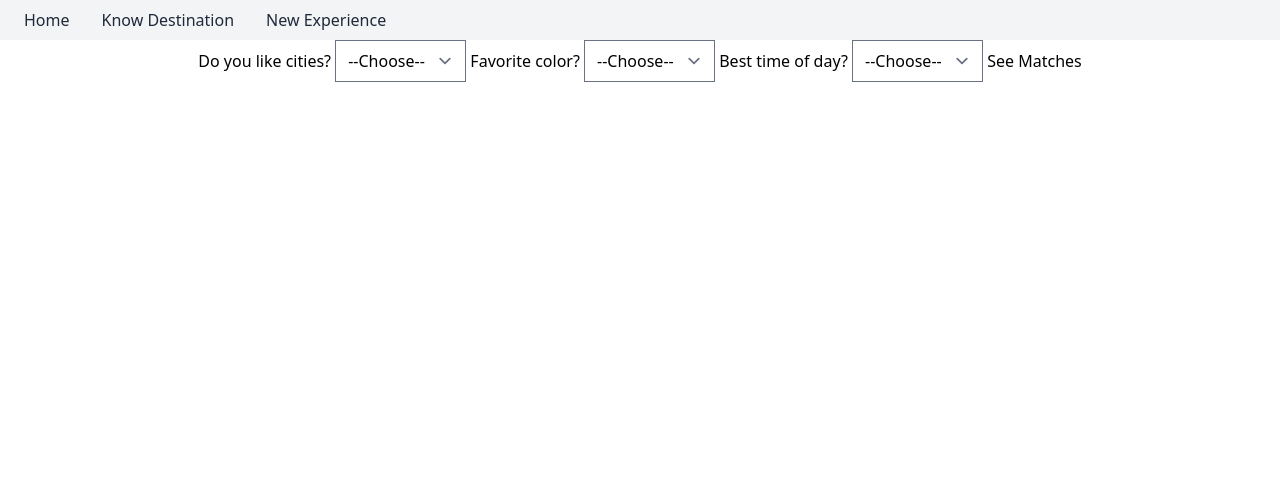
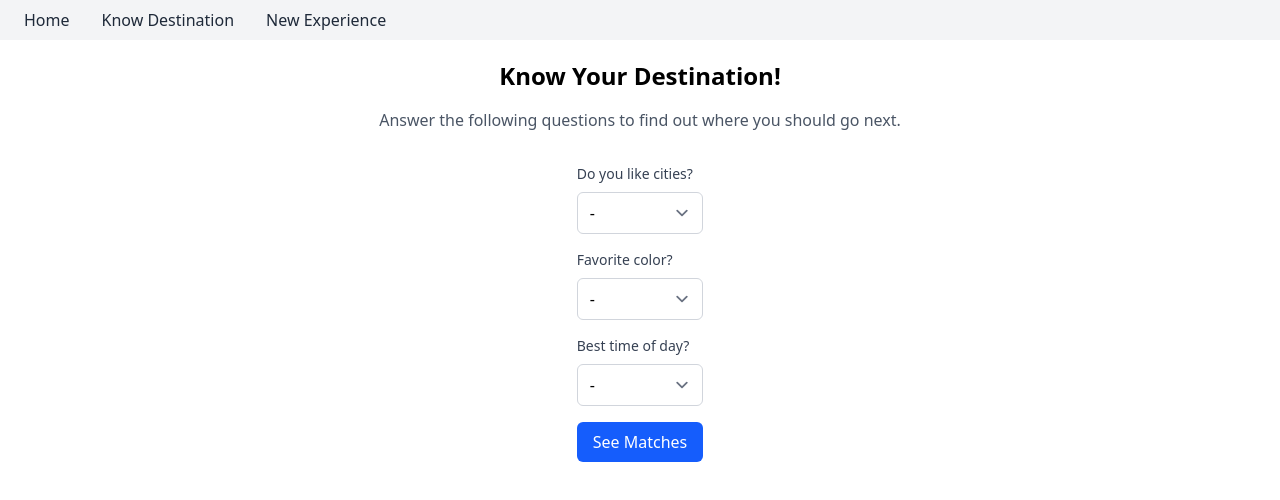
Before and after one commit to LauraBirau/hp-polluless, a SvelteKit app: page /know-destination in a window 1280 px wide. Shown: the top 500 px of the page. Built offline with nearby package versions, Linux system fonts and the light colour scheme.

Commit message:
added some tailwind

```diff
--- a/src/routes/answer-know-destination/+page.svelte
+++ b/src/routes/answer-know-destination/+page.svelte
@@ -1,23 +1,76 @@
-<script lang='ts'>
+<script lang="ts">
 	import { matchedLocations } from '$lib/stores/store.js';
 	import { onMount } from 'svelte';
 	import { get } from 'svelte/store';
 
-  let results:any[] = [];
+	let results: any[] = [];
 
 	onMount(() => {
 		results = get(matchedLocations);
 	});
 </script>
 
-<h1>Results</h1>
-
+<div class="w-full h-full p-5 flex flex-col items-center justify-center">
 	{#if results.length}
-  <ul>
+		<div class="max-w-md mx-auto">
+			<div class="bg-green-50 border border-green-200 rounded-lg p-6">
+				<div class="flex items-center mb-4">
+					<svg
+						class="h-8 w-8 text-green-400 mr-3"
+						fill="none"
+						viewBox="0 0 24 24"
+						stroke="currentColor"
+					>
+						<path
+							stroke-linecap="round"
+							stroke-linejoin="round"
+							stroke-width="2"
+							d="M9 12l2 2 4-4m6 2a9 9 0 11-18 0 9 9 0 0118 0z"
+						/>
+					</svg>
+					<h2 class="text-lg font-semibold text-gray-800">Your Matches</h2>
+				</div>
+				<div class="space-y-3 flex flex-col items-center justify-center">
 					{#each results as loc}
-      <li>{loc.name}</li>
+						<div class="bg-white border border-gray-200 rounded-md p-4 shadow-sm">
+							<h3 class="font-medium text-gray-900">{loc.name}</h3>
+						</div>
 					{/each}
-  </ul>
+				</div>
+			</div>
+		</div>
+		<div class="mt-6 text-center">
+			<a
+				href="/know-destination"
+				class="inline-block bg-blue-600 hover:bg-blue-700 text-white font-medium py-2 px-4 rounded-md transition-colors duration-200"
+			>
+				Take the Test Again
+			</a>
+		</div>
 	{:else}
-  <p>No locations matched your answers.</p>
+		<div class="max-w-md mx-auto text-center p-8">
+			<div class="bg-yellow-50 border border-yellow-200 rounded-lg p-6 mb-6">
+				<svg
+					class="mx-auto h-12 w-12 text-yellow-400 mb-4"
+					fill="none"
+					viewBox="0 0 24 24"
+					stroke="currentColor"
+				>
+					<path
+						stroke-linecap="round"
+						stroke-linejoin="round"
+						stroke-width="2"
+						d="M9.172 16.172a4 4 0 015.656 0M9 12h6m-3-9v2.25"
+					/>
+				</svg>
+				<p class="text-gray-700 mb-4">No locations matched your answers.</p>
+				<a
+					href="/know-destination"
+					class="inline-block bg-blue-600 hover:bg-blue-700 text-white font-medium py-2 px-4 rounded-md transition-colors duration-200"
+				>
+					Take the Test
+				</a>
+			</div>
+		</div>
 	{/if}
+</div>
--- a/src/routes/know-destination/+page.svelte
+++ b/src/routes/know-destination/+page.svelte
@@ -14,10 +14,7 @@
 
 	function submitForm() {
 		const matched = locations.filter(
-      (loc) =>
-        loc.group[0] === answer1 &&
-        loc.group[1] === answer2 &&
-        loc.group[2] === answer3
+			(loc) => loc.group[0] === answer1 && loc.group[1] === answer2 && loc.group[2] === answer3
 		);
 
 		matchedLocations.set(matched);
@@ -25,32 +22,52 @@
 	}
 </script>
 
-<form on:submit|preventDefault={submitForm}>
-  <label>
-    Do you like cities?
-    <select bind:value={answer1}>
-      <option value="">--Choose--</option>
+<div class="w-full h-full p-5 flex flex-col items-center justify-center">
+	<h1 class="text-2xl font-bold mb-4">Know Your Destination!</h1>
+	<p class="text-gray-600 mb-8">
+		Answer the following questions to find out where you should go next.
+	</p>
+	<form on:submit|preventDefault={submitForm} class="max-w-md mx-auto space-y-4">
+		<div class="space-y-2">
+			<label class="block text-sm font-medium text-gray-700"> Do you like cities? </label>
+			<select
+				bind:value={answer1}
+				class="w-full px-3 py-2 border border-gray-300 rounded-md focus:outline-none focus:ring-2 focus:ring-blue-500 focus:border-transparent"
+			>
+				<option value="" disabled selected hidden> - </option>
 				<option value="yes">Yes</option>
 				<option value="no">No</option>
 			</select>
-  </label>
+		</div>
 
-  <label>
-    Favorite color?
-    <select bind:value={answer2}>
-      <option value="">--Choose--</option>
+		<div class="space-y-2">
+			<label class="block text-sm font-medium text-gray-700"> Favorite color? </label>
+			<select
+				bind:value={answer2}
+				class="w-full px-3 py-2 border border-gray-300 rounded-md focus:outline-none focus:ring-2 focus:ring-blue-500 focus:border-transparent"
+			>
+				<option value="" disabled selected hidden> - </option>
 				<option value="red">Red</option>
 				<option value="blue">Blue</option>
 			</select>
-  </label>
+		</div>
 
-  <label>
-    Best time of day?
-    <select bind:value={answer3}>
-      <option value="">--Choose--</option>
+		<div class="space-y-2">
+			<label class="block text-sm font-medium text-gray-700"> Best time of day? </label>
+			<select
+				bind:value={answer3}
+				class="w-full px-3 py-2 border border-gray-300 rounded-md focus:outline-none focus:ring-2 focus:ring-blue-500 focus:border-transparent"
+			>
+				<option value="" disabled selected hidden> - </option>
 				<option value="morning">Morning</option>
 				<option value="evening">Evening</option>
 			</select>
-  </label>
-  <button type="submit">See Matches</button>
+		</div>
+
+		<button
+			type="submit"
+			class="w-full bg-blue-600 text-white py-2 px-4 rounded-md hover:bg-blue-700 focus:outline-none focus:ring-2 focus:ring-blue-500 focus:ring-offset-2 transition duration-200"
+			>See Matches</button
+		>
 	</form>
+</div>
```
Also changed, not shown: src/routes/new-experience/+page.svelte (line endings or trailing spaces). Lines whose indentation alone changed are shown as unchanged.
